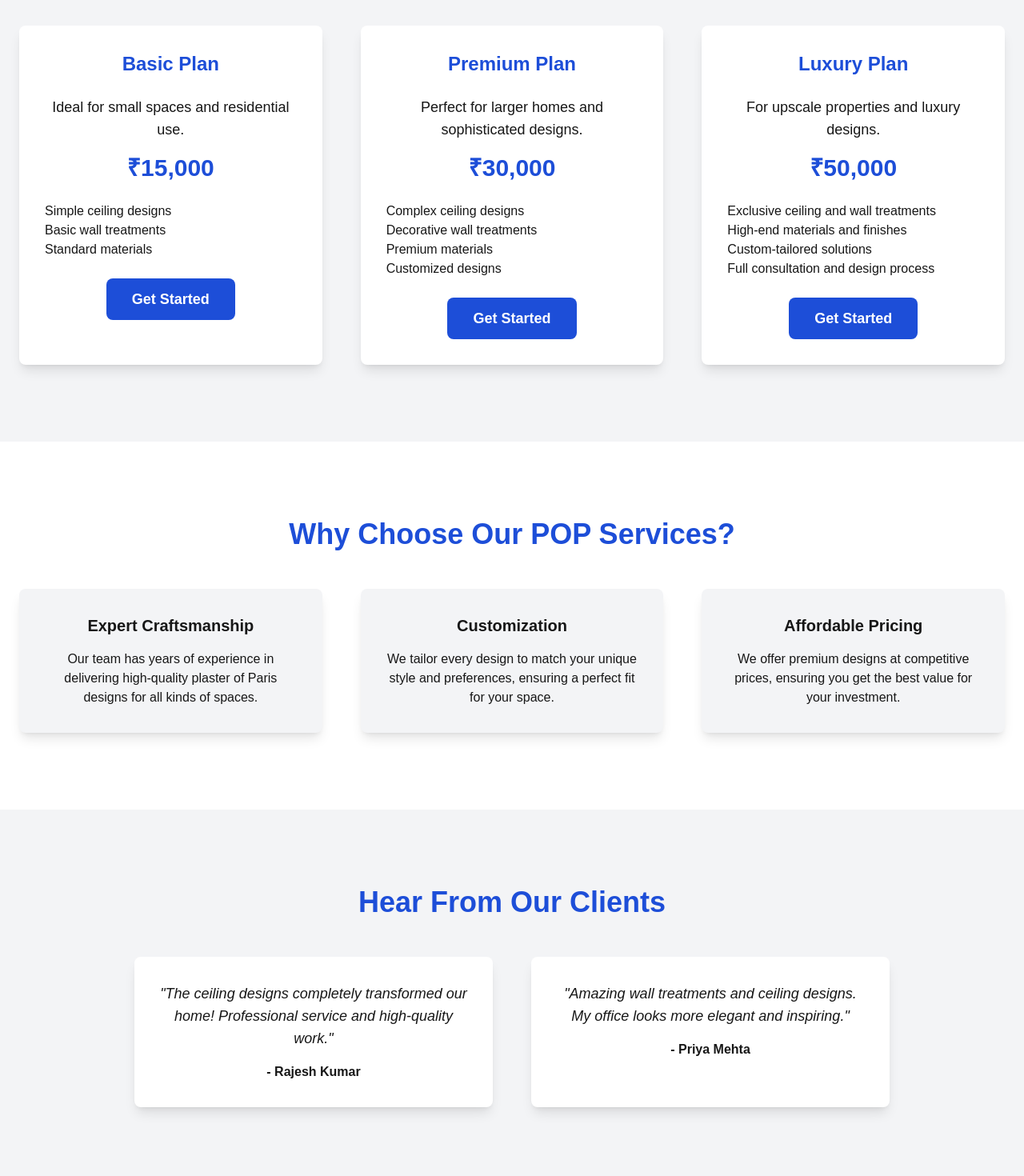
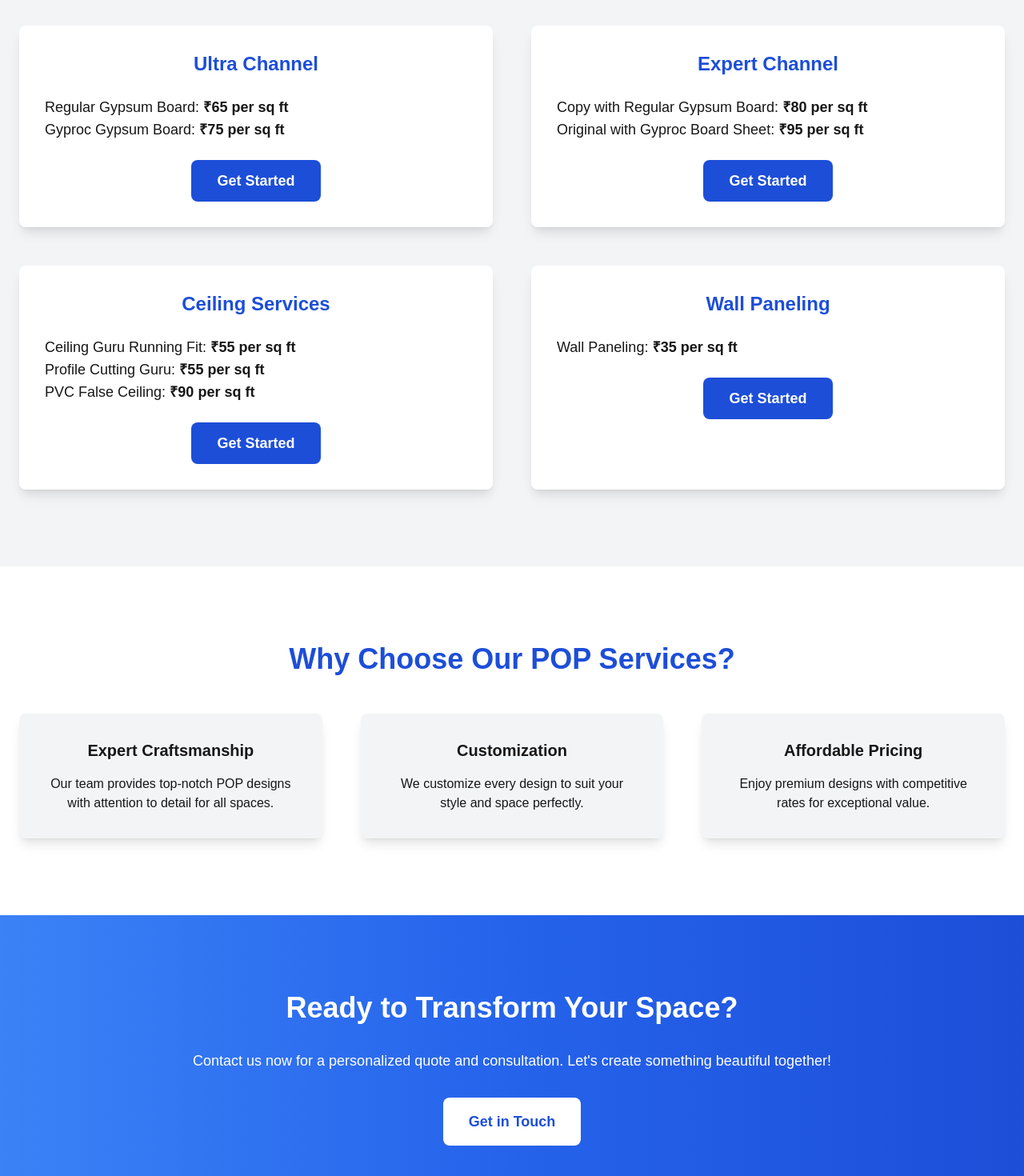
Before and after one commit to Pankajol/afzalpopwork, a Next.js app: page /pricing in a window 1280 px wide. Shown: the part 680-2150 px from the top of the page at 80% size. Built offline with nearby package versions, Linux system fonts and the light colour scheme.

Commit message:
pricing page

```diff
--- a/src/app/pricing/page.tsx
+++ b/src/app/pricing/page.tsx
@@ -8,7 +8,7 @@ const PricingPage: React.FC = () => {
       <section className="relative bg-gradient-to-r from-blue-500 via-blue-600 to-blue-700 text-white py-28">
         <div className="absolute top-0 left-0 w-full h-full z-0">
           <Image
-            src="/pricing-img.jpg" // Background image path (adjust accordingly)
+            src="/pricing-img.jpg"
             alt="Pricing Page Background"
             layout="fill"
             objectFit="cover"
@@ -20,9 +20,8 @@ const PricingPage: React.FC = () => {
             Affordable POP Services for Every Budget
           </h1>
           <p className="text-lg md:text-xl lg:text-2xl mb-8 max-w-3xl mx-auto">
-            Choose the right package for your home or office. Our transparent pricing ensures you know exactly what you&apos;re paying for.
+            Choose the best options for your space with our transparent, value-oriented pricing.
           </p>
-
           <Link href="#pricing-plans">
             <button className="bg-white text-blue-700 hover:bg-blue-700 hover:text-white px-8 py-4 text-lg font-semibold rounded-lg transition-all duration-300 transform hover:scale-105">
               View Pricing Plans
@@ -37,15 +36,12 @@ const PricingPage: React.FC = () => {
           <h2 className="text-3xl md:text-4xl font-extrabold text-blue-700 mb-12">
             Our Pricing Plans
           </h2>
-          <div className="grid grid-cols-1 md:grid-cols-2 lg:grid-cols-3 gap-12">
-            <div className="bg-white p-8 rounded-lg shadow-lg transform hover:scale-105 transition-all duration-300">
-              <h3 className="text-2xl font-semibold text-blue-700 mb-6">Basic Plan</h3>
-              <p className="text-lg mb-4">Ideal for small spaces and residential use.</p>
-              <div className="text-3xl font-bold text-blue-700 mb-6">₹15,000</div>
-              <ul className="text-left mb-6">
-                <li>Simple ceiling designs</li>
-                <li>Basic wall treatments</li>
-                <li>Standard materials</li>
+          <div className="grid grid-cols-1 md:grid-cols-2 lg:grid-cols-2 gap-12">
+            <div className="bg-white p-8 rounded-lg shadow-lg">
+              <h3 className="text-2xl font-semibold text-blue-700 mb-6">Ultra Channel</h3>
+              <ul className="text-left mb-6 text-lg">
+                <li>Regular Gypsum Board: <strong>₹65 per sq ft</strong></li>
+                <li>Gyproc Gypsum Board: <strong>₹75 per sq ft</strong></li>
               </ul>
               <Link href="/contact">
                 <button className="bg-blue-700 text-white hover:bg-blue-800 px-8 py-3 text-lg font-semibold rounded-lg transition-all duration-300 transform hover:scale-105">
@@ -54,15 +50,11 @@ const PricingPage: React.FC = () => {
               </Link>
             </div>
 
-            <div className="bg-white p-8 rounded-lg shadow-lg transform hover:scale-105 transition-all duration-300">
-              <h3 className="text-2xl font-semibold text-blue-700 mb-6">Premium Plan</h3>
-              <p className="text-lg mb-4">Perfect for larger homes and sophisticated designs.</p>
-              <div className="text-3xl font-bold text-blue-700 mb-6">₹30,000</div>
-              <ul className="text-left mb-6">
-                <li>Complex ceiling designs</li>
-                <li>Decorative wall treatments</li>
-                <li>Premium materials</li>
-                <li>Customized designs</li>
+            <div className="bg-white p-8 rounded-lg shadow-lg">
+              <h3 className="text-2xl font-semibold text-blue-700 mb-6">Expert Channel</h3>
+              <ul className="text-left mb-6 text-lg">
+                <li>Copy with Regular Gypsum Board: <strong>₹80 per sq ft</strong></li>
+                <li>Original with Gyproc Board Sheet: <strong>₹95 per sq ft</strong></li>
               </ul>
               <Link href="/contact">
                 <button className="bg-blue-700 text-white hover:bg-blue-800 px-8 py-3 text-lg font-semibold rounded-lg transition-all duration-300 transform hover:scale-105">
@@ -71,15 +63,24 @@ const PricingPage: React.FC = () => {
               </Link>
             </div>
 
-            <div className="bg-white p-8 rounded-lg shadow-lg transform hover:scale-105 transition-all duration-300">
-              <h3 className="text-2xl font-semibold text-blue-700 mb-6">Luxury Plan</h3>
-              <p className="text-lg mb-4">For upscale properties and luxury designs.</p>
-              <div className="text-3xl font-bold text-blue-700 mb-6">₹50,000</div>
-              <ul className="text-left mb-6">
-                <li>Exclusive ceiling and wall treatments</li>
-                <li>High-end materials and finishes</li>
-                <li>Custom-tailored solutions</li>
-                <li>Full consultation and design process</li>
+            <div className="bg-white p-8 rounded-lg shadow-lg">
+              <h3 className="text-2xl font-semibold text-blue-700 mb-6">Ceiling Services</h3>
+              <ul className="text-left mb-6 text-lg">
+                <li>Ceiling Guru Running Fit: <strong>₹55 per sq ft</strong></li>
+                <li>Profile Cutting Guru: <strong>₹55 per sq ft</strong></li>
+                <li>PVC False Ceiling: <strong>₹90 per sq ft</strong></li>
+              </ul>
+              <Link href="/contact">
+                <button className="bg-blue-700 text-white hover:bg-blue-800 px-8 py-3 text-lg font-semibold rounded-lg transition-all duration-300 transform hover:scale-105">
+                  Get Started
+                </button>
+              </Link>
+            </div>
+
+            <div className="bg-white p-8 rounded-lg shadow-lg">
+              <h3 className="text-2xl font-semibold text-blue-700 mb-6">Wall Paneling</h3>
+              <ul className="text-left mb-6 text-lg">
+                <li>Wall Paneling: <strong>₹35 per sq ft</strong></li>
               </ul>
               <Link href="/contact">
                 <button className="bg-blue-700 text-white hover:bg-blue-800 px-8 py-3 text-lg font-semibold rounded-lg transition-all duration-300 transform hover:scale-105">
@@ -101,43 +102,20 @@ const PricingPage: React.FC = () => {
             <div className="bg-gray-100 p-8 rounded-lg shadow-lg">
               <h3 className="text-xl font-semibold mb-4">Expert Craftsmanship</h3>
               <p>
-                Our team has years of experience in delivering high-quality plaster of Paris designs for all kinds of spaces.
+                Our team provides top-notch POP designs with attention to detail for all spaces.
               </p>
             </div>
             <div className="bg-gray-100 p-8 rounded-lg shadow-lg">
               <h3 className="text-xl font-semibold mb-4">Customization</h3>
               <p>
-                We tailor every design to match your unique style and preferences, ensuring a perfect fit for your space.
+                We customize every design to suit your style and space perfectly.
               </p>
             </div>
             <div className="bg-gray-100 p-8 rounded-lg shadow-lg">
               <h3 className="text-xl font-semibold mb-4">Affordable Pricing</h3>
               <p>
-                We offer premium designs at competitive prices, ensuring you get the best value for your investment.
+                Enjoy premium designs with competitive rates for exceptional value.
               </p>
-            </div>
-          </div>
-        </div>
-      </section>
-
-      {/* Testimonials */}
-      <section className="py-24 bg-gray-100">
-        <div className="container mx-auto px-6 text-center">
-          <h2 className="text-3xl md:text-4xl font-extrabold text-blue-700 mb-12">
-            Hear From Our Clients
-          </h2>
-          <div className="flex justify-center gap-12">
-            <div className="bg-white p-8 rounded-lg shadow-lg max-w-md">
-              <blockquote className="italic text-lg mb-4">
-                &quot;The ceiling designs completely transformed our home! Professional service and high-quality work.&quot;
-              </blockquote>
-              <p className="font-semibold">- Rajesh Kumar</p>
-            </div>
-            <div className="bg-white p-8 rounded-lg shadow-lg max-w-md">
-              <blockquote className="italic text-lg mb-4">
-                &quot;Amazing wall treatments and ceiling designs. My office looks more elegant and inspiring.&quot;
-              </blockquote>
-              <p className="font-semibold">- Priya Mehta</p>
             </div>
           </div>
         </div>
@@ -149,7 +127,7 @@ const PricingPage: React.FC = () => {
           Ready to Transform Your Space?
         </h2>
         <p className="text-lg mb-8">
-          Contact us now for a personalized quote and consultation. Let&apos;s create something beautiful together!
+          Contact us now for a personalized quote and consultation. Let's create something beautiful together!
         </p>
         <Link href="/contact">
           <button className="bg-white text-blue-700 hover:bg-blue-700 hover:text-white px-8 py-4 text-lg font-semibold rounded-lg transition-all duration-300 transform hover:scale-105">
```
